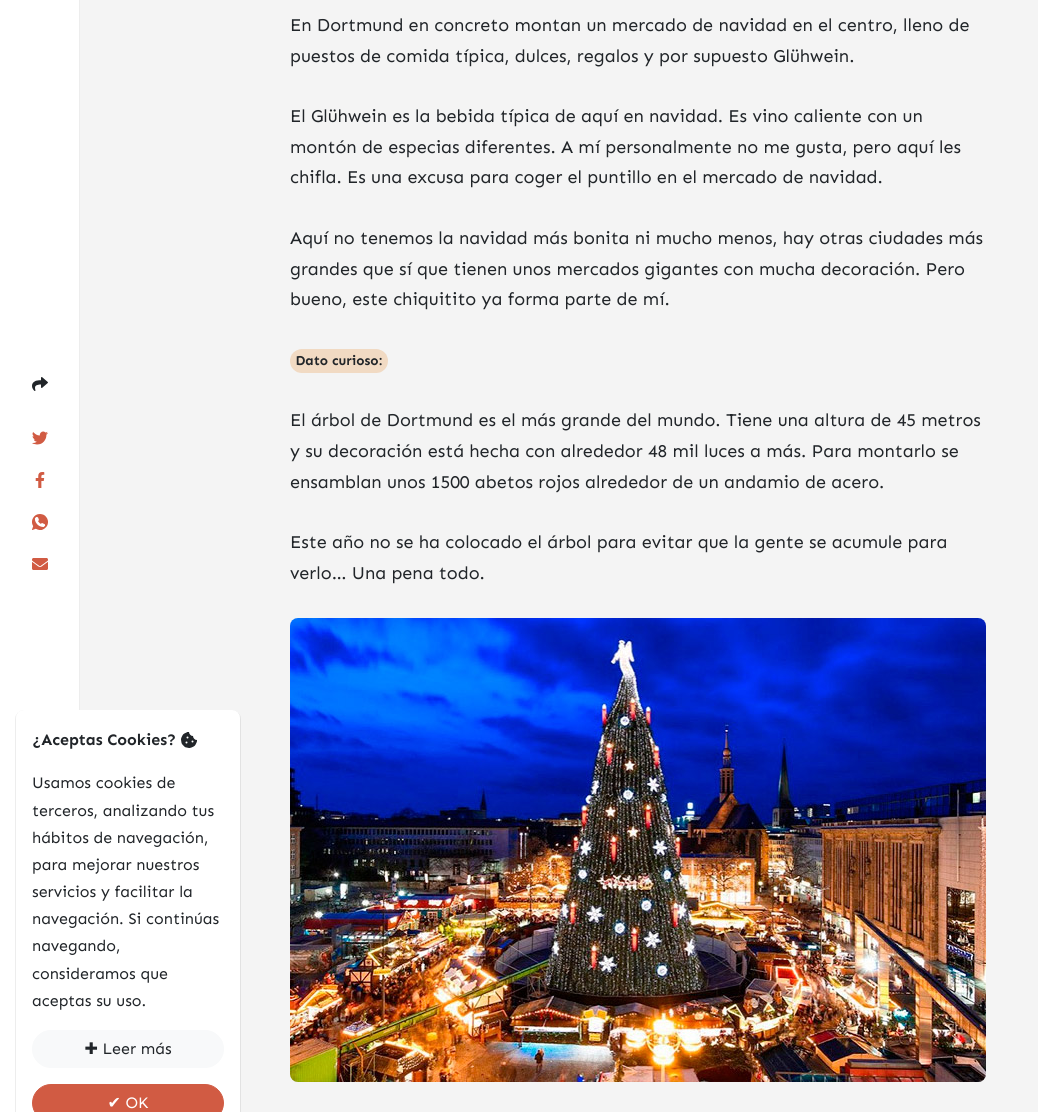
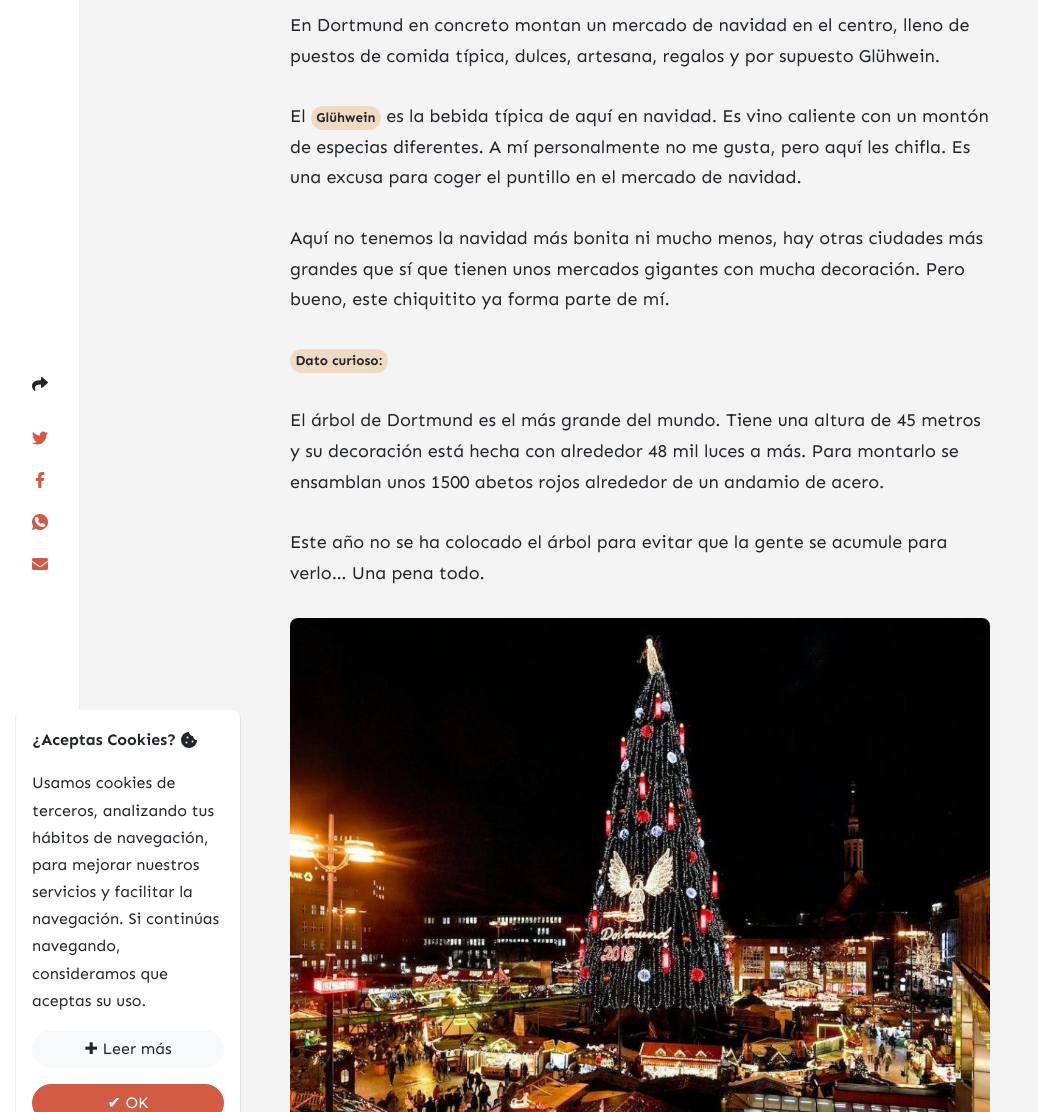
Before and after one commit to lorensansol/unasenoraenalemania.com, a Jekyll site: the page built from _posts/2020-12-23-navidades-diferentes-alemania.md, in a window 1280 px wide and 1400 px high, scrolled down 2091 px. Shown: the part 246-1358 px from the top of the window, without its empty margins (0-1038 px from the left). Built offline with Jekyll 4.4.1, drawn with Linux system fonts in a browser that asks for light colours; some of the changed text lies outside the part shown; grey boxes are pictures that could not be loaded.

Commit message:
Update Posts “2020-12-23-navidades-diferentes-alemania”

```diff
--- a/_posts/2020-12-23-navidades-diferentes-alemania.md
+++ b/_posts/2020-12-23-navidades-diferentes-alemania.md
@@ -26,9 +26,9 @@
 
 ![](/assets/img/1ea7694d-7b26-404c-b08e-9437042d4f7b.jpg "Mercado de navidad 2019")
 
-En Dortmund en concreto montan un mercado de navidad en el centro, lleno de puestos de comida típica, dulces, regalos y por supuesto Glühwein.
+En Dortmund en concreto montan un mercado de navidad en el centro, lleno de puestos de comida típica, dulces, artesana, regalos y por supuesto Glühwein.
 
-El Glühwein es la bebida típica de aquí en navidad. Es vino caliente con un montón de especias diferentes. A mí personalmente no me gusta, pero aquí les chifla. Es una excusa para coger el puntillo en el mercado de navidad.
+El **Glühwein** es la bebida típica de aquí en navidad. Es vino caliente con un montón de especias diferentes. A mí personalmente no me gusta, pero aquí les chifla. Es una excusa para coger el puntillo en el mercado de navidad.
 
 Aquí no tenemos la navidad más bonita ni mucho menos, hay otras ciudades más grandes que sí que tienen unos mercados gigantes con mucha decoración. Pero bueno, este chiquitito ya forma parte de mí.
 
@@ -38,4 +38,20 @@
 
 Este año no se ha colocado el árbol para evitar que la gente se acumule para verlo… Una pena todo.
 
-![](/assets/img/mercadillos-navidad-alemania-dortmund.jpg "Arbol Dortmund 2019")
+![](/assets/img/europe-christmas-market-coronavirus-after-2158739.jpg "Arbol Dortmund 2019")
+
+En cuanto a los días 24, 25 y 31 hemos tenido suerte y han relajado las medidas así que podremos ir a casa de los padres de André a cenar.
+
+El plan era viajar a España el 22 y volver el 3, pero con la que está liada entre PCRs y vuelos no había forma de pagarlo.
+
+
+
+Unas navidades diferentes, eso sí. Mi padre dice todos los años: ''el año que viene pasamos las navidades fuera''. Y aquí estoy, cumpliendo sus sueños 😂
+
+
+
+¡Feliz navidad! 🎄
+
+
+
+Señora
```
Also changed, not shown: assets/img/europe-christmas-market-coronavirus-after-2158739.jpg (added).
